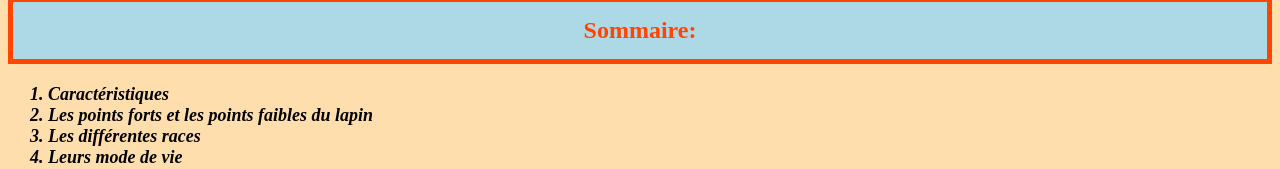
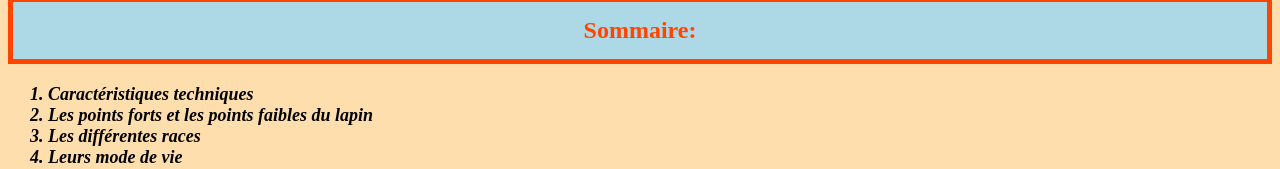
Before and after one commit to Hestiarhea/hestiarhea.github.io, a plain HTML site: page index.html in a window 1280 px wide. Shown: the part 428-597 px from the top of the page. Drawn offline with Linux system fonts and the light colour scheme.

Commit message:
test modif

```diff
--- a/index.html
+++ b/index.html
@@ -20,7 +20,7 @@
     <div id="sommaire">
         <h2>Sommaire:</h2>
         <ol>
-            <li>Caractéristiques</li>
+            <li>Caractéristiques techniques</li>
             <li>Les points forts et les points faibles du lapin</li>
             <li>Les différentes races</li>
             <li>Leurs mode de vie</li>
```
